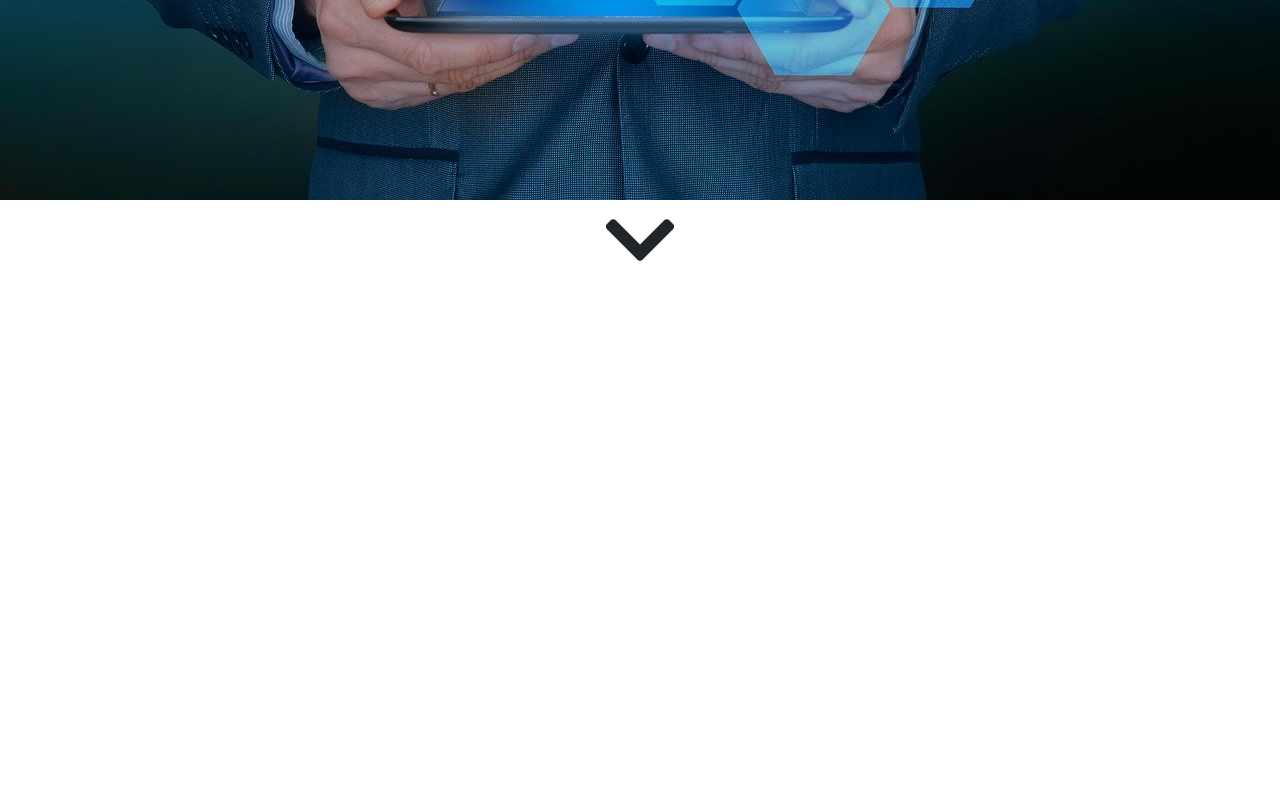
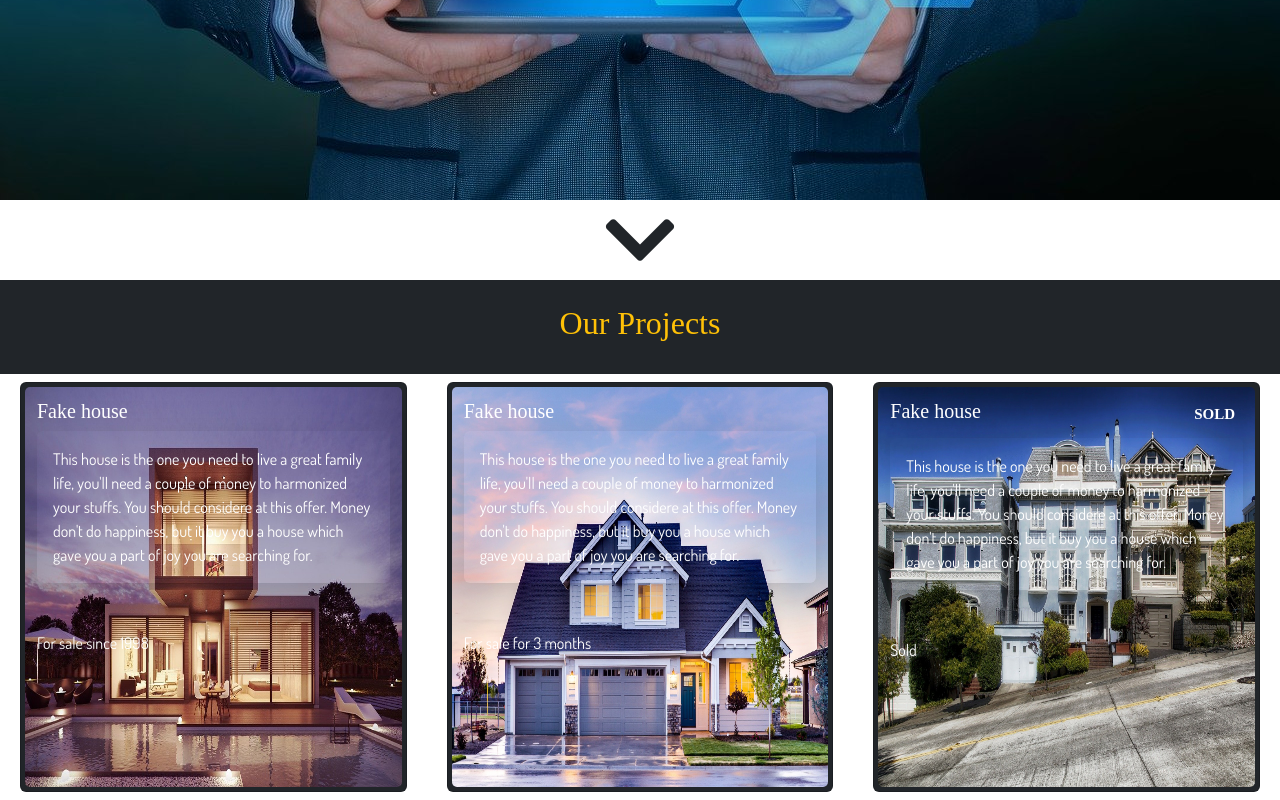
Before and after one commit to Allaan7/bootstrapexo, a plain HTML site: page correction.html in a window 1280 px wide. Shown: the part 619-1419 px from the top of the page. Before the commit the page ends 899 px from the top, so only its background shows below. Drawn offline with nearby package versions, Linux system fonts and the light colour scheme; a web font is replaced by a local one.

Commit message:
correction exos bootstrap

```diff
--- a/correction.html
+++ b/correction.html
@@ -55,6 +55,60 @@
     <div class="container-fluid d-flex align-items-center justify-content-center">
         <i class="fas fa-chevron-down"></i>
     </div>
+    <section class="container-fluid">
+        <div class="row text-center bg-dark text-warning  py-4">
+            <h2>Our Projects</h2>
+        </div>
+        <div class="row justify-content-around">
+            <div class="col">
+                <div class="card text-white p-1 bg-dark m-2">
+                    <img src="img/architecture-1.jpg" class="card-img" alt="Image d'une maison.">
+
+                    <div class="card-img-overlay">
+                        <h5 class="card-title">Fake house</h5>
+
+                        <p class="card-text font-weight-bold shadow-lg p-3 mb-5 rounded">This house is the one you need to live
+                            a great family life, you'll need a couple of money to harmonized your stuffs. You should considere
+                            at this offer. Money don't do happiness, but it buy you a house which gave you a part of joy you are
+                            searching for.</p>
+                        <p class="card-text">For sale since 1998</p>
+                    </div>
+                </div>
+            </div>
+            <div class="col">
+                <div class="card text-white p-1 bg-dark m-2">
+                    <img src="img/architecture-2.jpg" class="card-img" alt="Image d'une maison.">
+
+                    <div class="card-img-overlay">
+                        <h5 class="card-title">Fake house</h5>
+
+                        <p class="card-text font-weight-bold shadow-lg p-3 mb-5 rounded">This house is the one you need to live
+                            a great family life, you'll need a couple of money to harmonized your stuffs. You should considere
+                            at this offer. Money don't do happiness, but it buy you a house which gave you a part of joy you are
+                            searching for.</p>
+                        <p class="card-text">For sale for 3 months</p>
+                    </div>
+                </div>
+            </div>
+            <div class="col">
+                <div class="card text-white p-1 bg-dark m-2">
+                    <img src="img/architecture-3.jpg" class="card-img" alt="Image d'une maison.">
+
+                    <div class="card-img-overlay">
+                        <h5 class="card-title d-flex justify-content-between">Fake house <span
+                                class="badge badge-danger p-2 ">SOLD</span></h5>
+
+                        <p class="card-text font-weight-bold shadow-lg p-3 mb-5 rounded">This house is the one you need to live
+                            a great family life, you'll need a couple of money to harmonized your stuffs. You should considere
+                            at this offer. Money don't do happiness, but it buy you a house which gave you a part of joy you are
+                            searching for.</p>
+                        <p class="card-text">Sold</p>
+                    </div>
+                </div>
+            </div>
+        </div>
+    </section>
+
 
     <script src="https://cdn.jsdelivr.net/npm/bootstrap@5.3.3/dist/js/bootstrap.bundle.min.js" integrity="sha384-YvpcrYf0tY3lHB60NNkmXc5s9fDVZLESaAA55NDzOxhy9GkcIdslK1eN7N6jIeHz" crossorigin="anonymous"></script>
 </body>
--- a/css/correction.css
+++ b/css/correction.css
@@ -47,3 +47,6 @@ h1, h2, h3, h4, h5, h6, em, footer p{
 .fas.fa-chevron-down{
     font-size: 500%;
 }
+.card img{
+    height: 400px;
+}
--- a/css/style.css
+++ b/css/style.css
@@ -1,3 +1,7 @@
+*{
+    box-sizing: border-box;
+    margin: 0;
+}
 .company{
     font-family: "Texturina", serif;
 }
@@ -12,3 +16,10 @@ p{
     font-family: "Dosis", sans-serif;
     font-size: 40px;
 }
+.imgarch{
+    border: 5px solid black;
+}
+.image{
+    width: 600px;
+
+}
```
Also changed, not shown: index.html (+29 -40 lines).
